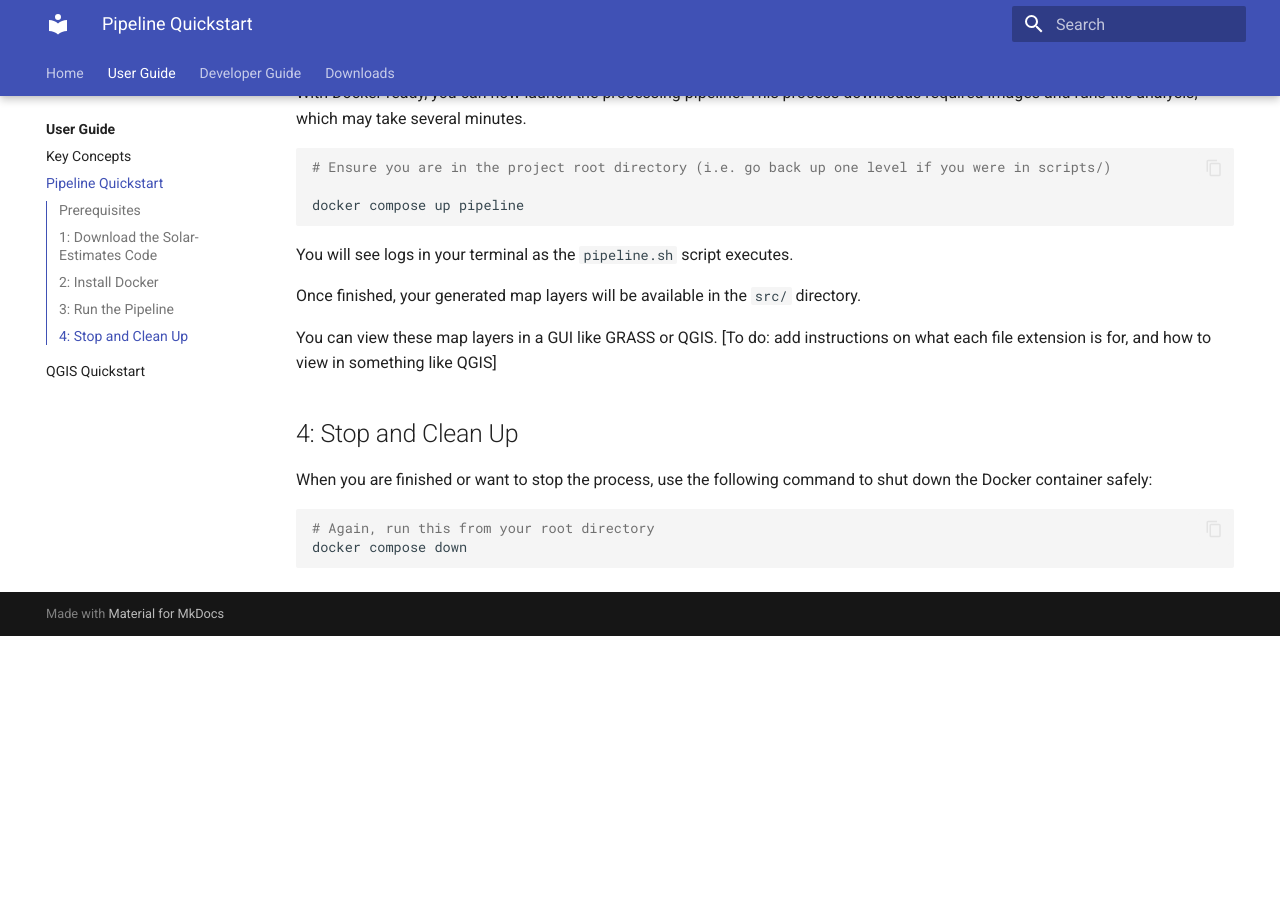
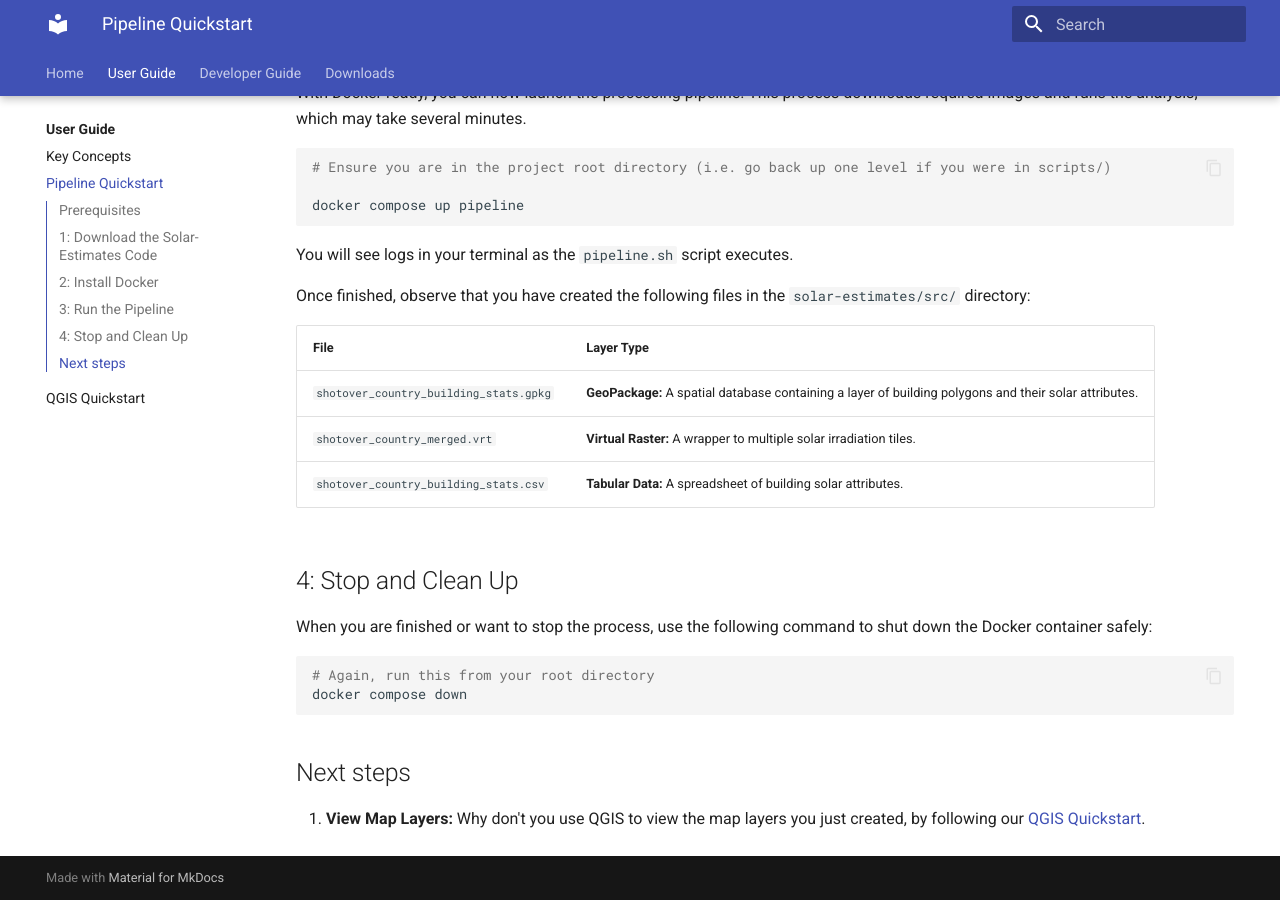
Before and after one commit to rewiring-nz/solar-estimates, an MkDocs documentation site: the page built from docs/user/pipeline-quickstart.md, in a window 1280 px wide and 900 px high, scrolled down 1635 px. Built offline with MkDocs 1.6.1 and Material for MkDocs 9.7.7, drawn with Linux system fonts in a browser that asks for light colours; before the commit the page ends 2271 px from its top, so only the background shows below that; some of the changed text lies outside the part shown.

Commit message:
pipeline-quickstart references qgis-quickstart

````diff
--- a/docs/user/pipeline-quickstart.md
+++ b/docs/user/pipeline-quickstart.md
@@ -71,10 +71,13 @@ docker compose up pipeline
 ```
 You will see logs in your terminal as the `pipeline.sh` script executes.
 
-Once finished, your generated map layers will be available in the `src/` directory.
+Once finished, observe that you have created the following files in the `solar-estimates/src/` directory:
 
-You can view these map layers in a GUI like GRASS or QGIS.
-[To do: add instructions on what each file extension is for, and how to view in something like QGIS]
+| File | Layer Type |
+| :--- | :--- |
+| `shotover_country_building_stats.gpkg` | **GeoPackage:** A spatial database containing a layer of building polygons and their solar attributes. |
+| `shotover_country_merged.vrt` | **Virtual Raster:** A wrapper to multiple solar irradiation tiles. |
+| `shotover_country_building_stats.csv` | **Tabular Data:** A spreadsheet of building solar attributes. |
 
 ## 4: Stop and Clean Up
 
@@ -84,3 +87,5 @@ When you are finished or want to stop the process, use the following command to
 # Again, run this from your root directory
 docker compose down
 ```
+## Next steps
+1. **View Map Layers:** Why don't you use QGIS to view the map layers you just created, by following our [QGIS Quickstart](qgis-quickstart.md).
````
Also changed, not shown: other parts of docs/user/pipeline-quickstart.md (+1 -1 lines), docs/user/qgis-quickstart.md (+2 -9 lines).
